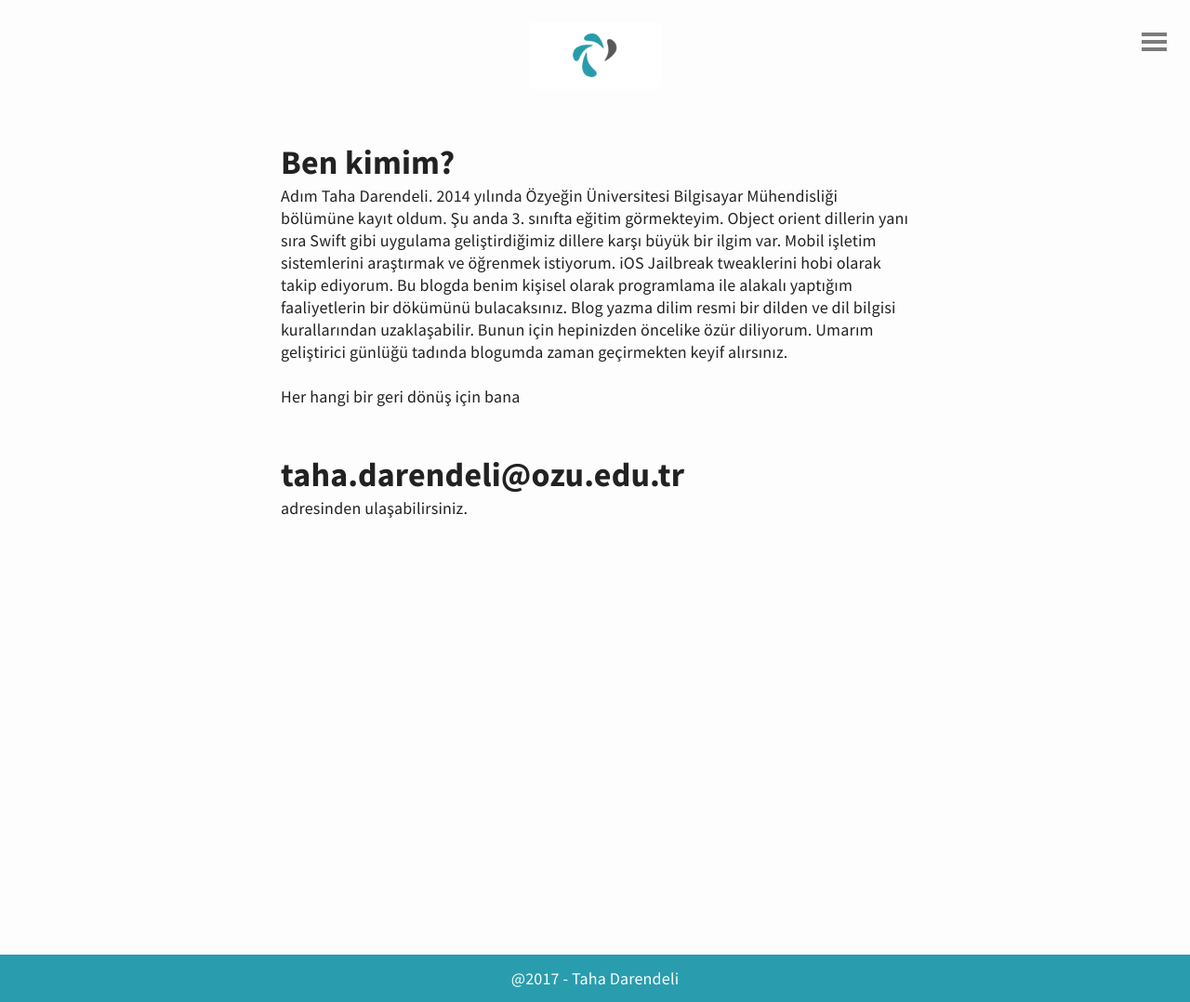
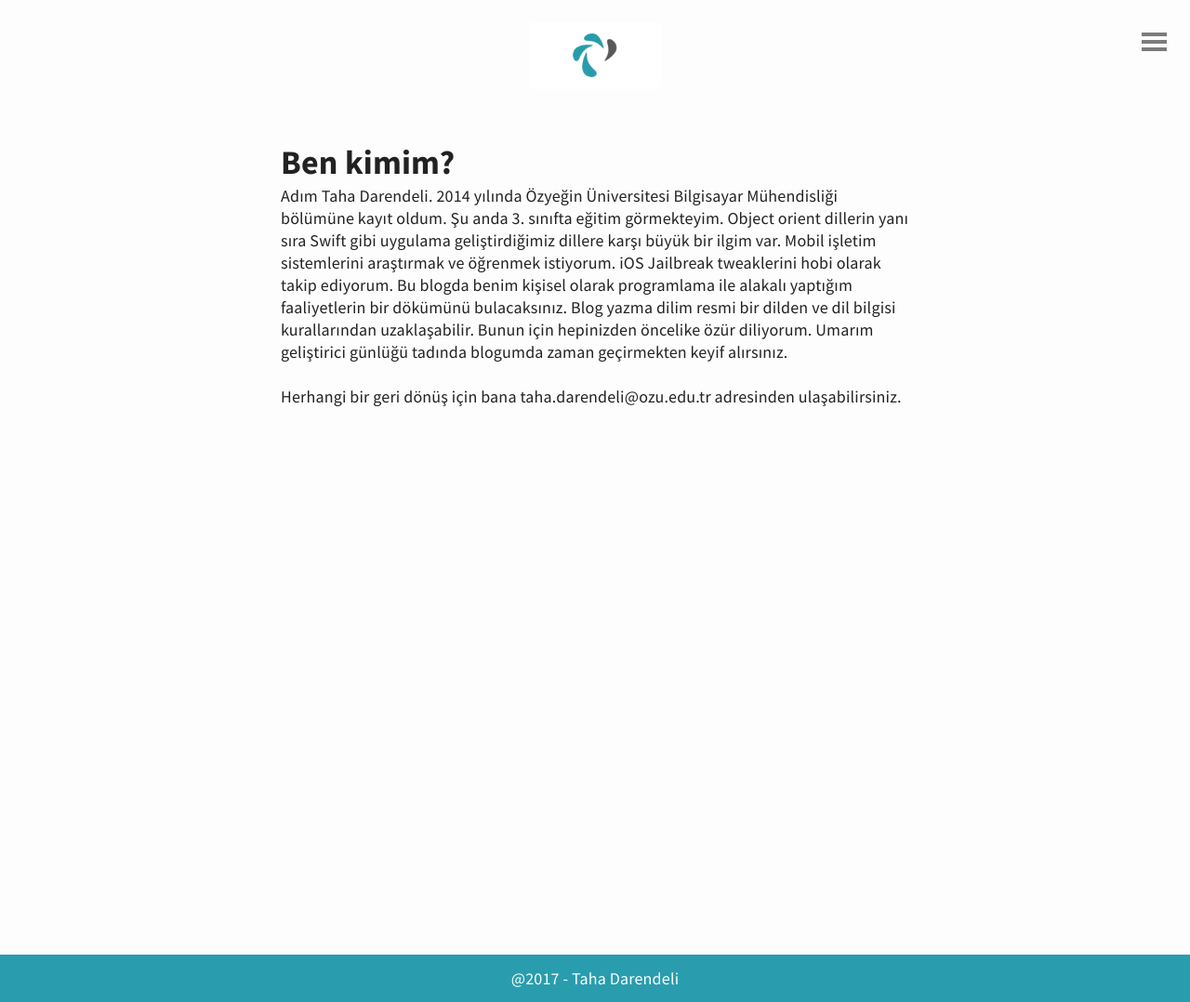
Before and after one commit to tahadarendeli/tahadarendeli.github.io, a Jekyll site: the page built from about.md, in a window 1280 px wide. Shown: the whole page at 93% size. Built offline with Jekyll 4.4.1, drawn with Linux system fonts in a browser that asks for light colours.

Commit message:
Update about.md

```diff
--- a/about.md
+++ b/about.md
@@ -5,7 +5,4 @@ title: Ben kimim?
 ## Ben kimim?
 Adım Taha Darendeli. 2014 yılında Özyeğin Üniversitesi Bilgisayar Mühendisliği bölümüne kayıt oldum. Şu anda 3. sınıfta eğitim görmekteyim. Object orient dillerin yanı sıra Swift gibi uygulama geliştirdiğimiz dillere karşı büyük bir ilgim var. Mobil işletim sistemlerini araştırmak ve öğrenmek istiyorum. iOS Jailbreak tweaklerini hobi olarak takip ediyorum. Bu blogda benim kişisel olarak programlama ile alakalı yaptığım faaliyetlerin bir dökümünü bulacaksınız. Blog yazma dilim resmi bir dilden ve dil bilgisi kurallarından uzaklaşabilir. Bunun için hepinizden öncelike özür diliyorum. Umarım geliştirici günlüğü tadında blogumda zaman geçirmekten keyif alırsınız.
 
-Her hangi bir geri dönüş için bana
-## taha.darendeli@ozu.edu.tr
-
-adresinden ulaşabilirsiniz.
+Herhangi bir geri dönüş için bana taha.darendeli@ozu.edu.tr adresinden ulaşabilirsiniz.
```
